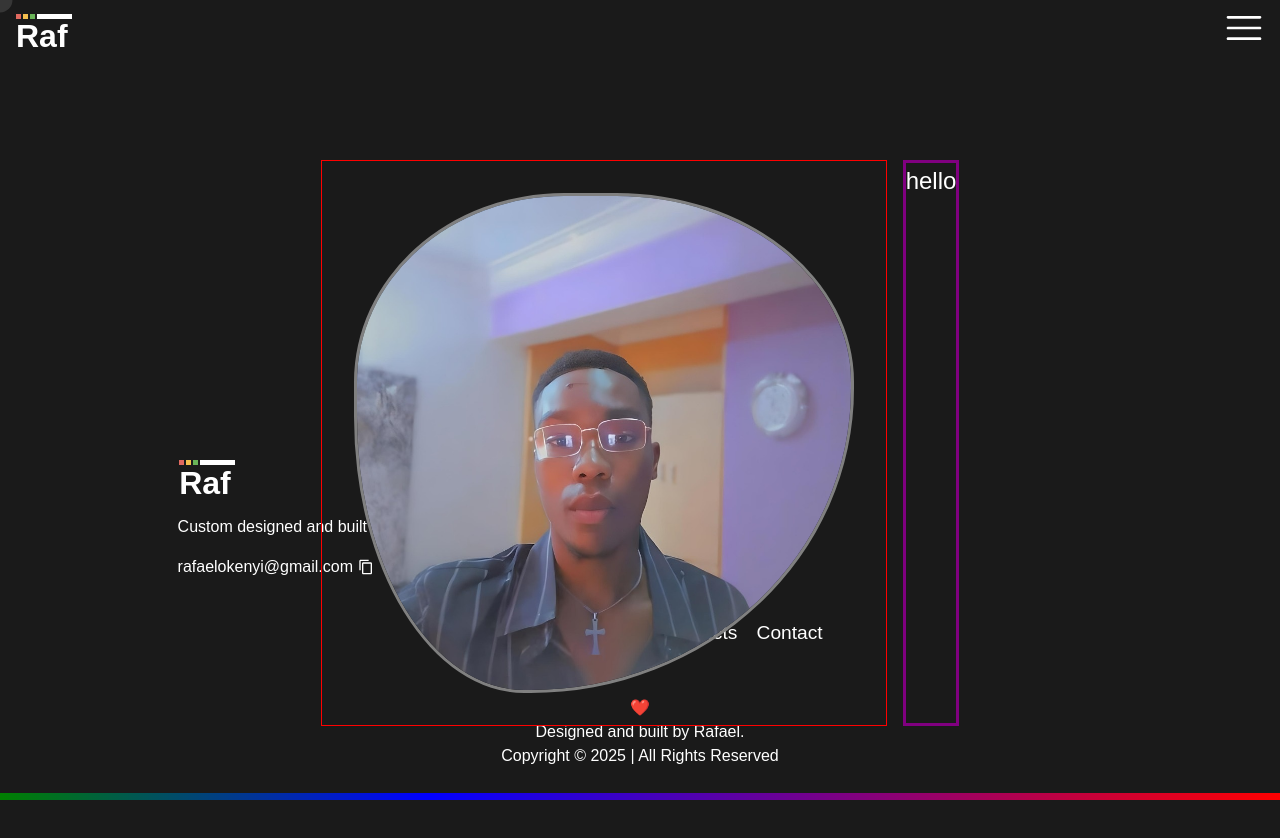
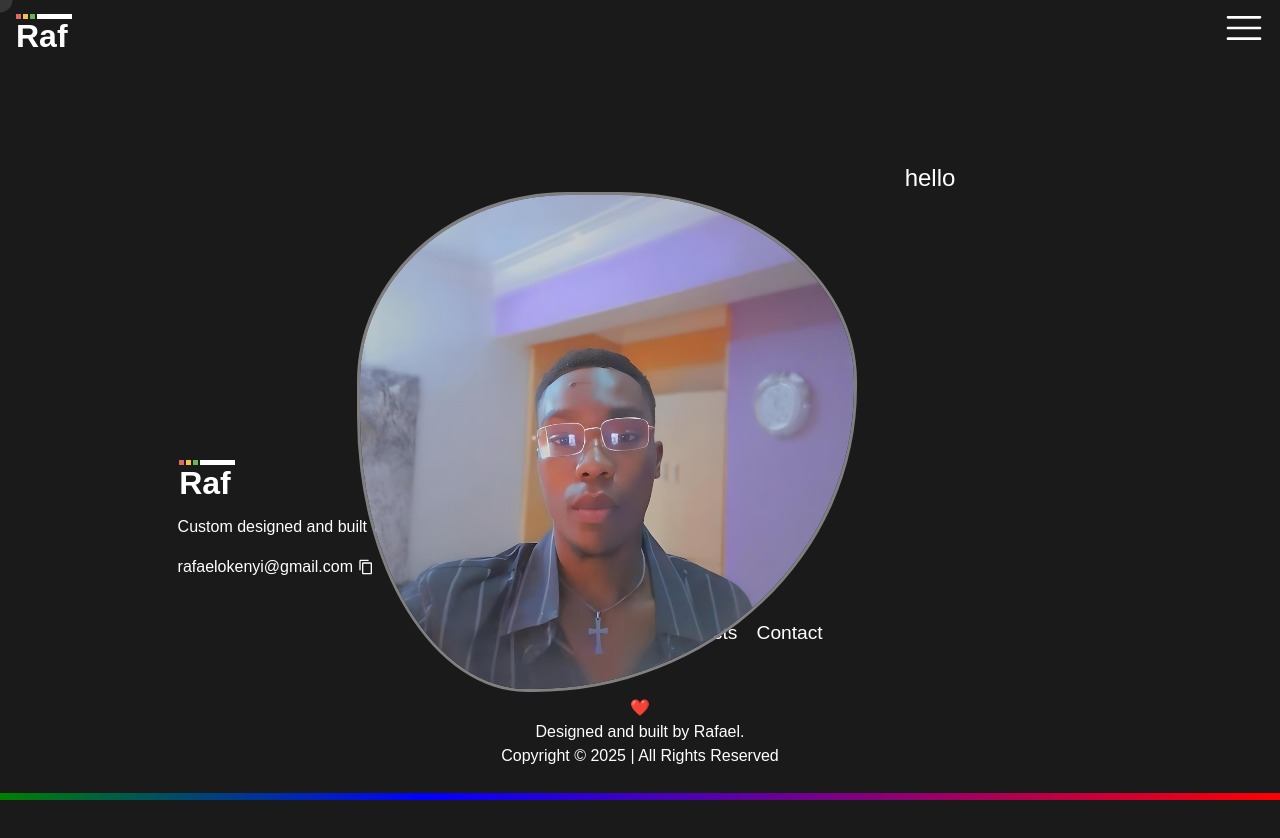
Before and after one commit to rafszn/portfolio, a React (Vite) app: page /contact in a window 1280 px wide. Shown: the top 838 px of the page. Built offline with nearby package versions, Linux system fonts and the light colour scheme; a web font is replaced by a local one; what ldrs would draw is missing.

Commit message:
vercel.json

```diff
--- a/src/index.scss
+++ b/src/index.scss
@@ -512,7 +512,7 @@ body {
       padding: 2rem;
       // border: 1px solid white;
 
-        border: 1px solid red;
+        // border: 1px solid red;
       @include mobile{
         padding: 0;
         flex: 1;
@@ -555,7 +555,7 @@ body {
       // width: 500px;
 
       flex: 1;
-      border: 3px solid purple;
+      // border: 3px solid purple;
     }
   }
 
```
